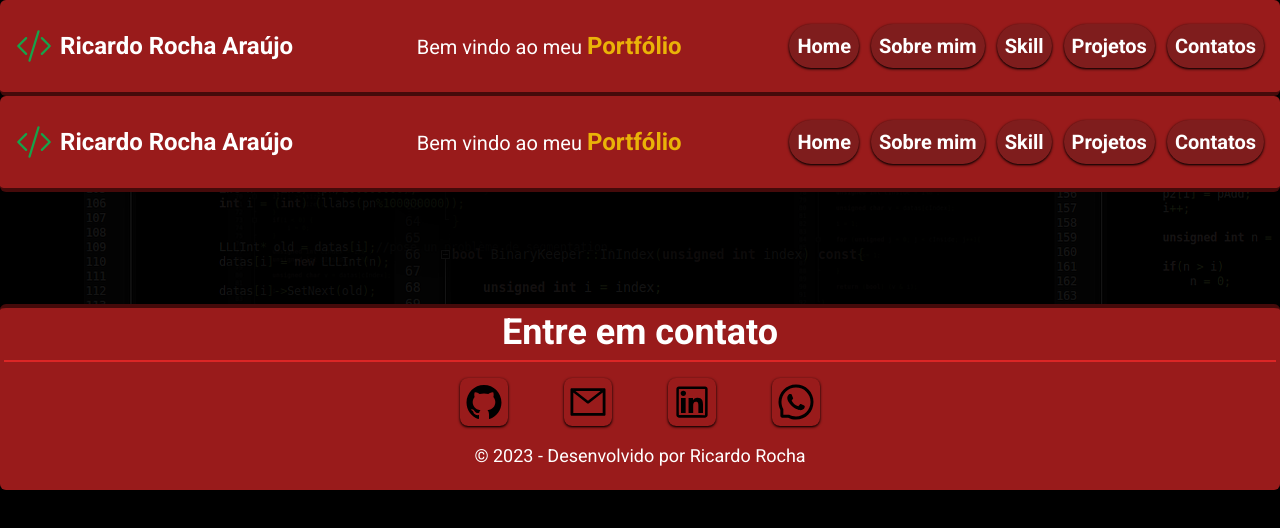
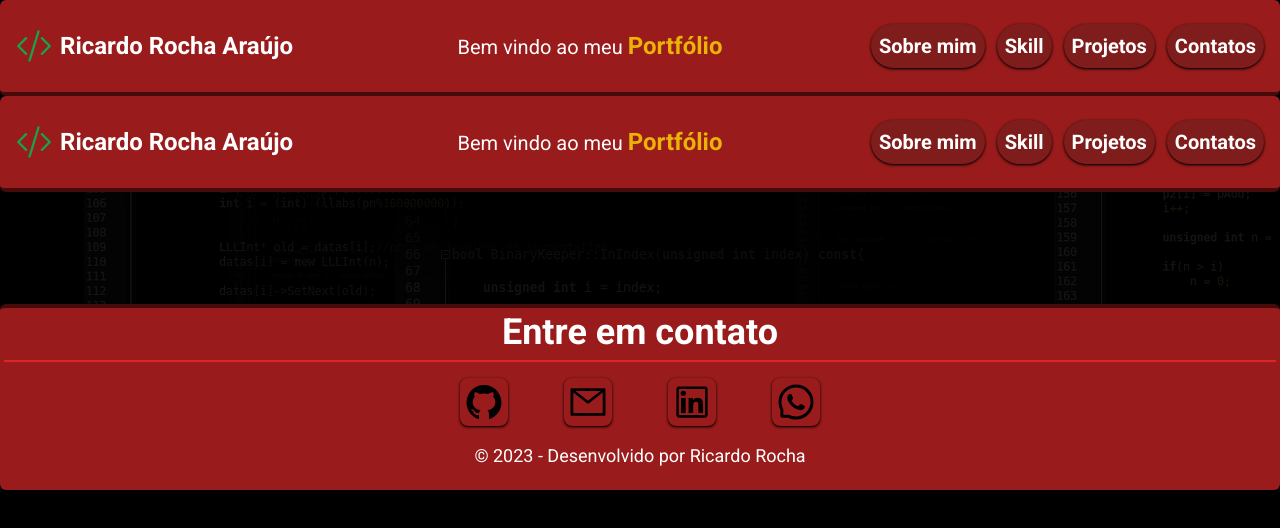
Before and after one commit to cardrocha/Portfolio_developer, a Next.js app: page /components/Header in a window 1280 px wide. Shown: the top 528 px of the page. Built offline with nearby package versions, Linux system fonts and the light colour scheme.

Commit message:
refactor: about section

```diff
--- a/src/app/components/Header/page.tsx
+++ b/src/app/components/Header/page.tsx
@@ -36,12 +36,6 @@ const Header = () => {
         >
           <a
             className="bg-red-900 p-2 rounded-full text-center hover:text-white hover:bg-red-700 shadow shadow-black/100"
-            href="#"
-          >
-            Home
-          </a>
-          <a
-            className="bg-red-900 p-2 rounded-full text-center hover:text-white hover:bg-red-700 shadow shadow-black/100"
             href="#about"
           >
             Sobre mim
--- a/src/components/About.tsx
+++ b/src/components/About.tsx
@@ -8,7 +8,7 @@ const About = () => {
       </h2>
       <div className="flex w-[400] xl:w-[900px] mx-auto mt-5">
         <p className="text-white text-2xl text-center">
-          Me chamo Ricardo e tenho 43 anos. Atualmente cursando{" "}
+          Me chamo Ricardo Rocha, atualmente cursando{" "}
           <span className="underline decoration-red-500">
             FullStack Python na Ebac
           </span>
```
